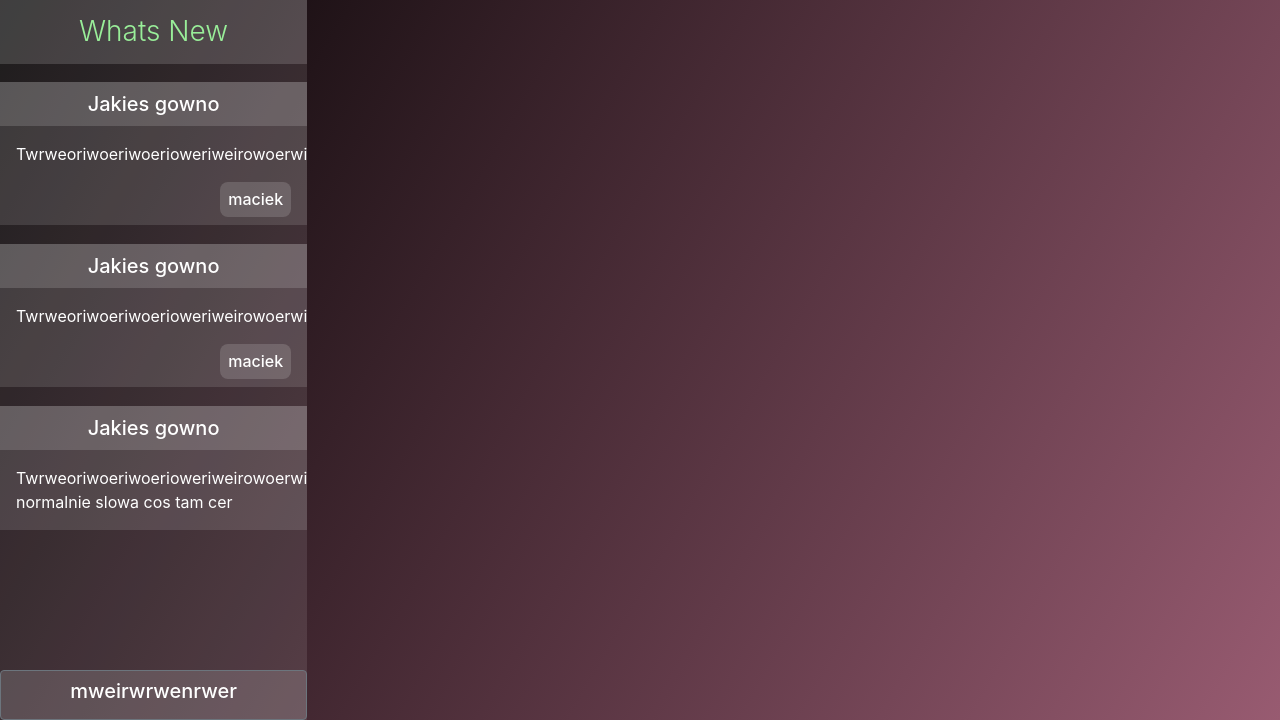
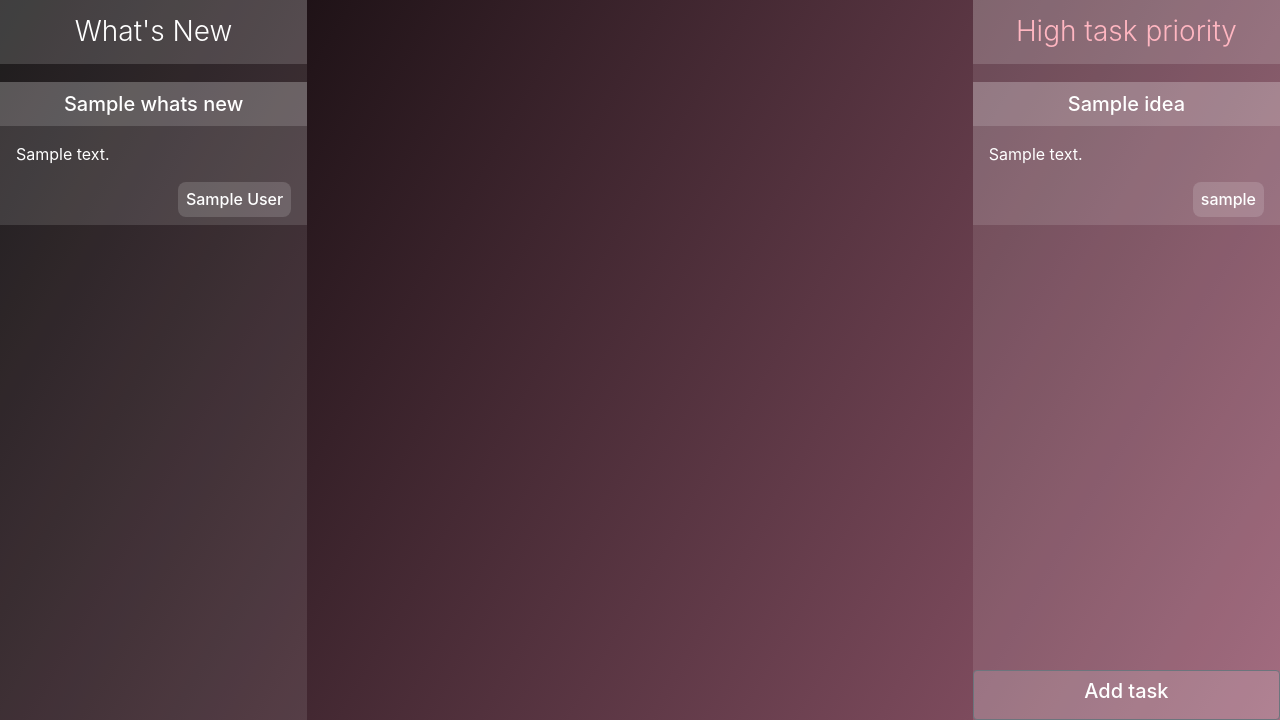
Before and after one commit to masterszamek/django_chater, a Django app: template templates/root/ideas.html in a window 1280 px wide. Shown: the part 80-800 px from the top of the page. Run offline with Django 3.2, Linux system fonts and the light colour scheme; tables that the repository leaves empty hold one stand-in row (Sample ...); the template is opened without the code that fills it: values named after a table or form of the project are taken from there, most other values are stand-ins (such as "Sample title", 1, 10 or a date in 2020); some libraries are stand-ins or nearby versions.

Commit message:
walka z formularzami

```diff
--- a/django_chater_v2/settings.py
+++ b/django_chater_v2/settings.py
@@ -143,5 +143,6 @@ STATICFILES_DIRS = [
     ("workspace", os.path.join(BASE_DIR, "static/workspace")),
     ("root", os.path.join(BASE_DIR, "static/root")),
     ("css", os.path.join(BASE_DIR, "static/css")),
+    ("modals", os.path.join(BASE_DIR, "static/modals")),
 
 ]
--- a/root/admin.py
+++ b/root/admin.py
@@ -3,3 +3,4 @@ from . import models
 
 admin.site.register(models.Priority)
 admin.site.register(models.Idea)
+admin.site.register(models.WhatsNew)
--- a/root/models.py
+++ b/root/models.py
@@ -18,7 +18,7 @@ class Priority(models.Model):
         MEDIUM = "#99EE99", _("light green")
         LOW = "#20B2D0", _("light blue")
 
-    priority = models.IntegerField(choices=PriorityChoice.choices, default=3, unique=True, blank=False, verbose_name="priority")
+    priority = models.IntegerField(choices=PriorityChoice.choices, default=3, unique=True, blank=False)
 
     @property
     def color(self):
@@ -34,10 +34,29 @@ class Priority(models.Model):
 class Idea(models.Model):
 
 
-    author = models.ForeignKey(User, blank=False, on_delete=models.SET(get_sentinel_user), verbose_name="author")
-    title = models.CharField(max_length=150, blank=False, verbose_name="title")
-    text = models.TextField(verbose_name="text")
-    priority = models.ForeignKey(Priority, on_delete=models.CASCADE, verbose_name="priority")
+    author = models.ForeignKey(User, blank=False, on_delete=models.SET(get_sentinel_user))
+    title = models.CharField(max_length=50, blank=False)
+    text = models.TextField()
+    priority = models.ForeignKey(Priority, on_delete=models.CASCADE)
+    send_date = models.DateTimeField(auto_now_add=True)
+
 
     def __str__(self):
         return "{} -> {}".format(self.title, self.text)
+
+    class Meta:
+        ordering = ['send_date']
+
+
+class WhatsNew(models.Model):
+    author = models.ForeignKey(User, blank=False, on_delete=models.SET(get_sentinel_user))
+    title = models.CharField(max_length=50, blank=False)
+    text = models.TextField()
+    send_date = models.DateTimeField(auto_now_add=True)
+
+
+    def __str__(self):
+        return "{} -> {}".format(self.title, self.text)
+
+    class Meta:
+        ordering = ['send_date']
--- a/static/css/root/ideas.css
+++ b/static/css/root/ideas.css
@@ -27,8 +27,6 @@ a{
 
 .priority_container > h3{
     background: rgba(255, 255, 255, 0.15);
-    color: #99EE99;
-
     font-weight: 300;
 
 
--- a/templates/root/ideas.html
+++ b/templates/root/ideas.html
@@ -14,29 +14,38 @@
 {% endblock %}
 
 {% block main %}
+
+
     <div class="main main_container">
         <div class="priority_container">
-            <h3 class="priority_container__title"> Whats New </h3>
+            <h3 class="priority_container__title"> What's New </h3>
             <div class="ideas">
-                <div class="idea">
-                    <h5> Jakies gowno </h5>
-                    <p> Twrweoriwoeriwoerioweriweirowoerwieor </p>
-                    <h6> maciek </h6>
+                {% for whats_new in whats_new_p%}
+                    <div class="idea">
+                        <h5> {{whats_new.title}} </h5>
+                        <p> {{whats_new.text}} </p>
+                        <h6> {{whats_new.author}} </h6>
+                    </div>
+                {% endfor %}
+            </div>
+
+        </div>
+        {% for priority in priorities%}
+            <div class="priority_container">
+                <h3 class="priority_container__title" style="color:{{priority.color}}">{{priority.title}}</h3>
+                <div class="ideas">
+                    {% for idea in priority.idea_set.all %}
+                        <div class="idea">
+                            <h5> {{idea.title}} </h5>
+                            <p> {{idea.text}} </p>
+                            <h6> {{idea.author}} </h6>
+                        </div>
+                    {% endfor %}
                 </div>
-                <div class="idea">
-                    <h5>Jakies gowno </h5>
-                    <p> Twrweoriwoeriwoerioweriweirowoerwieor </p>
-                    <h6> maciek </h6>
-                </div>
-                <div class="idea">
-                    <h5> Jakies gowno </h5>
-                    <p> Twrweoriwoeriwoerioweriweirowoerwieor normalnie slowa cos tam cer  </p>
-                </div>
-
+                <button class="btn btn-secondary priority_container__form-button"><h5>Add task</h5> </button>
             </div>
-            <button class="btn btn-secondary priority_container__form-button"><h5> mweirwrwenrwer</h5> </button>
-        </div>
+        {% endfor %}
+    </div>
 
 
-    </div>
 {% endblock%}
--- a/templates/root/index.html
+++ b/templates/root/index.html
@@ -89,7 +89,7 @@
                             {{ form.password }}
                             {{ form.password.errors }}
                         </p>
-
+                        <input type="hidden" value="erer" name="cosioss">
                     </form>
                 </div>
 
--- a/workspace/views.py
+++ b/workspace/views.py
@@ -7,6 +7,7 @@ from django.shortcuts import get_object_or_404
 from django.core.exceptions import PermissionDenied
 from django.shortcuts import redirect
 
+from django.views.generic import edit
 from . import models
 
 
```
Also changed, not shown: root/views.py (+17 -2 lines), templates/modals/form_modal.html (added, +31 -0 lines), workspace/models.py (+17 -17 lines), root/migrations/0007_auto_20200516_0010.py (added), root/migrations/0008_auto_20200516_0021.py (added), workspace/migrations/0011_auto_20200516_0010.py (added).
